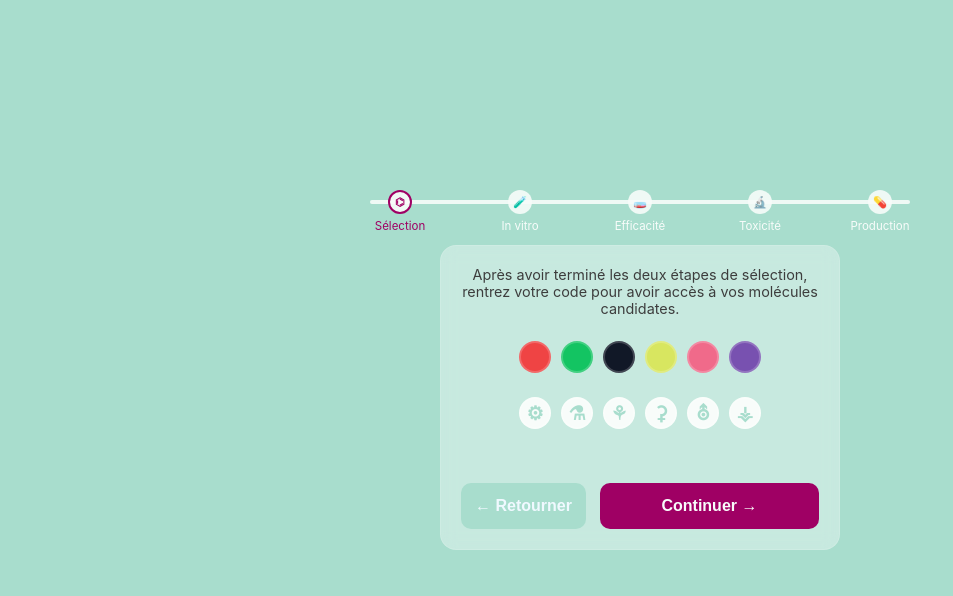
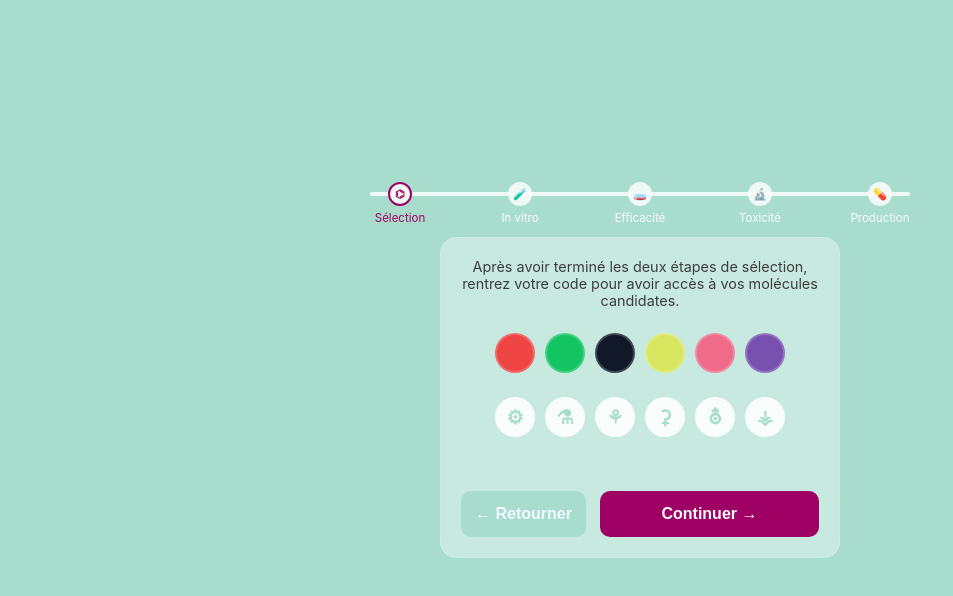
Before and after one commit to part-lab/AntibioQuest, a plain HTML site: page etape1_2_gp1w.html in a window 1280 px wide. Shown: the part 40-636 px from the top of the page, without its empty margins (0-953 px from the left). Drawn offline with Linux system fonts and the light colour scheme.

Commit message:
Update style.css

```diff
--- a/style.css
+++ b/style.css
@@ -88,8 +88,8 @@ input:focus { border-color: #a8ddcd; }
   color: black;
 }
 .case {
-  width: 32px;
-  height: 32px;
+  width: 40px;
+  height: 40px;
   border-radius: 12px;
   border: 2px solid rgba(255, 255, 255, 0.2);
   cursor: pointer;
```
